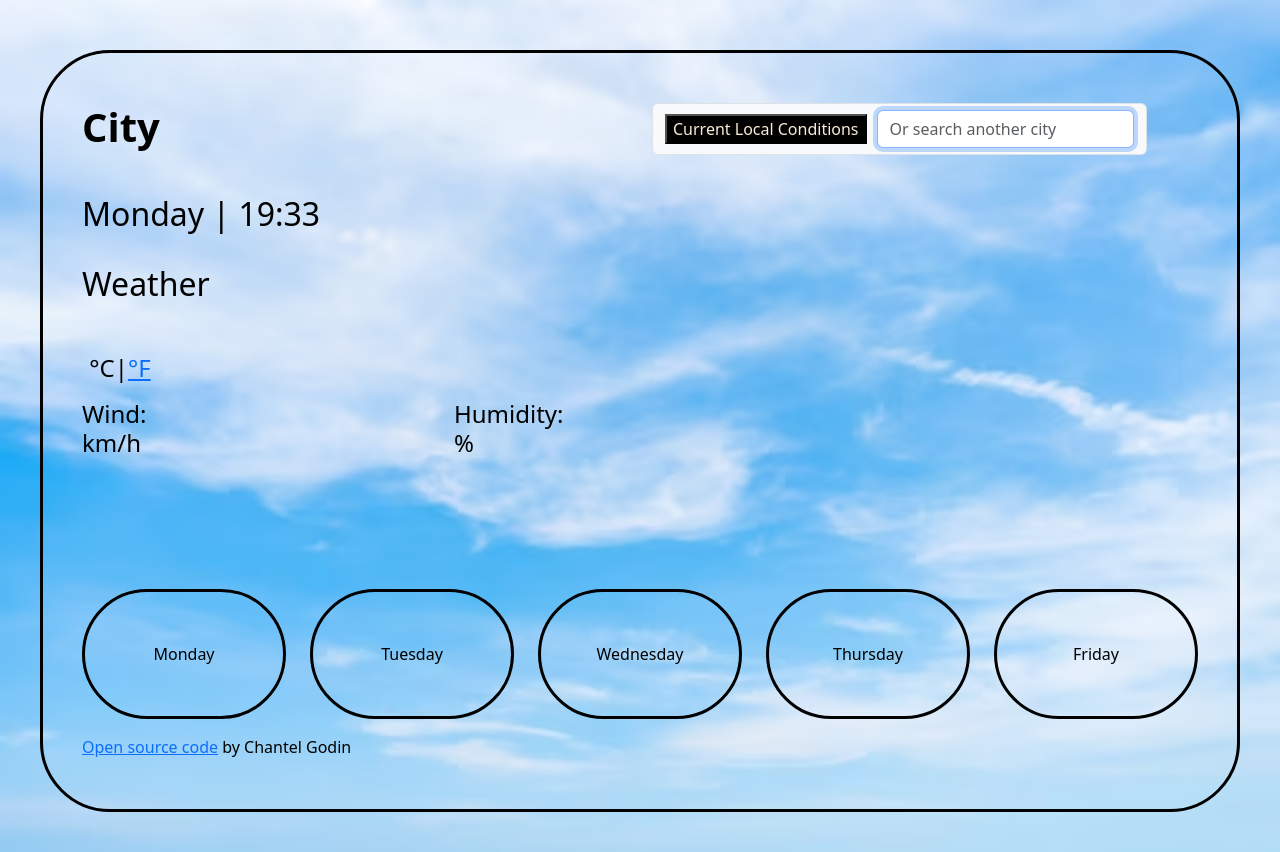
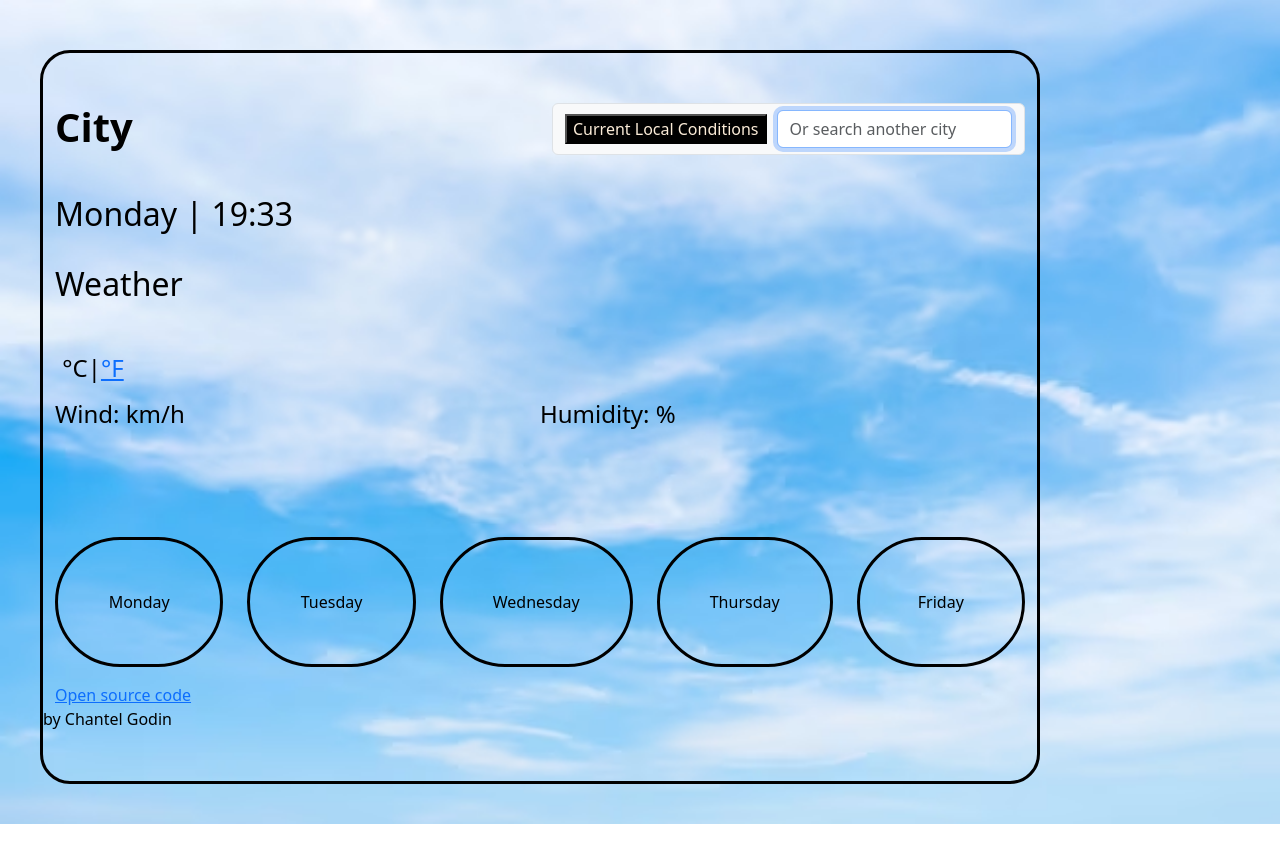
Before and after one commit to chantelephone/weather-app, a plain HTML site: page index.html in a window 1280 px wide. After the commit the page ends 824 px from the top, so only its background shows below. Drawn offline with nearby package versions, Linux system fonts and the light colour scheme; a web font is replaced by a local one.

Commit message:
CSS update
Fixed Semantic formatting

```diff
--- a/index.html
+++ b/index.html
@@ -72,23 +72,19 @@
         </div>
 
        <div class="row windper">
-          <div class="col-4">
+  <div class="col-6">
     <h4 class="wind">
       Wind:
-              <div id="current-wind"></div>
-              km/h
+      <span id="current-wind">km/h</span>
     </h4>
   </div>
-          <div class="col-4">
-            <h4 class="precipitation">
+  <div class="col-6">
+    <h4 class="humidity">
       Humidity:
-              <div class="col-6" id="current-humidity"></div>
-              %
+      <span id="current-humidity">%</span>
     </h4>
   </div>
 </div>
-      </div>
-
       <br />
       <div class="days">
         <div class="row">
--- a/src/styles.css
+++ b/src/styles.css
@@ -11,6 +11,9 @@ body {
     rgba(216, 241, 230, 0.46) 0.1%,
     rgba(233, 226, 226, 0.28) 90.1%
   );
+  box-shadow: 10px, 20px;
+  max-width: 1000px;
+  min-width: 1000px;
 }
 
 .container {
@@ -22,8 +25,9 @@ body {
   background-size: cover;
   border: solid;
   border-color: #f8f9fa;
-  border-radius: 70px;
+  border-radius: 30px;
   color: #f8f9fa;
+  box-shadow: 10px, 20px;
 }
 
 .dayTime {
@@ -31,8 +35,9 @@ body {
   background-size: cover;
   border: solid;
   border-color: black;
-  border-radius: 70px;
+  border-radius: 30px;
   color: black;
+  box-shadow: 10px, 20px;
 }
 
 h1 {
@@ -53,10 +58,12 @@ h1 {
 }
 
 .wind {
+  display: inline-block;
   border: none;
 }
 
 .precipitation {
+  display: inline-block;
   border: none;
 }
 
```
Lines whose indentation alone changed are shown as unchanged.
